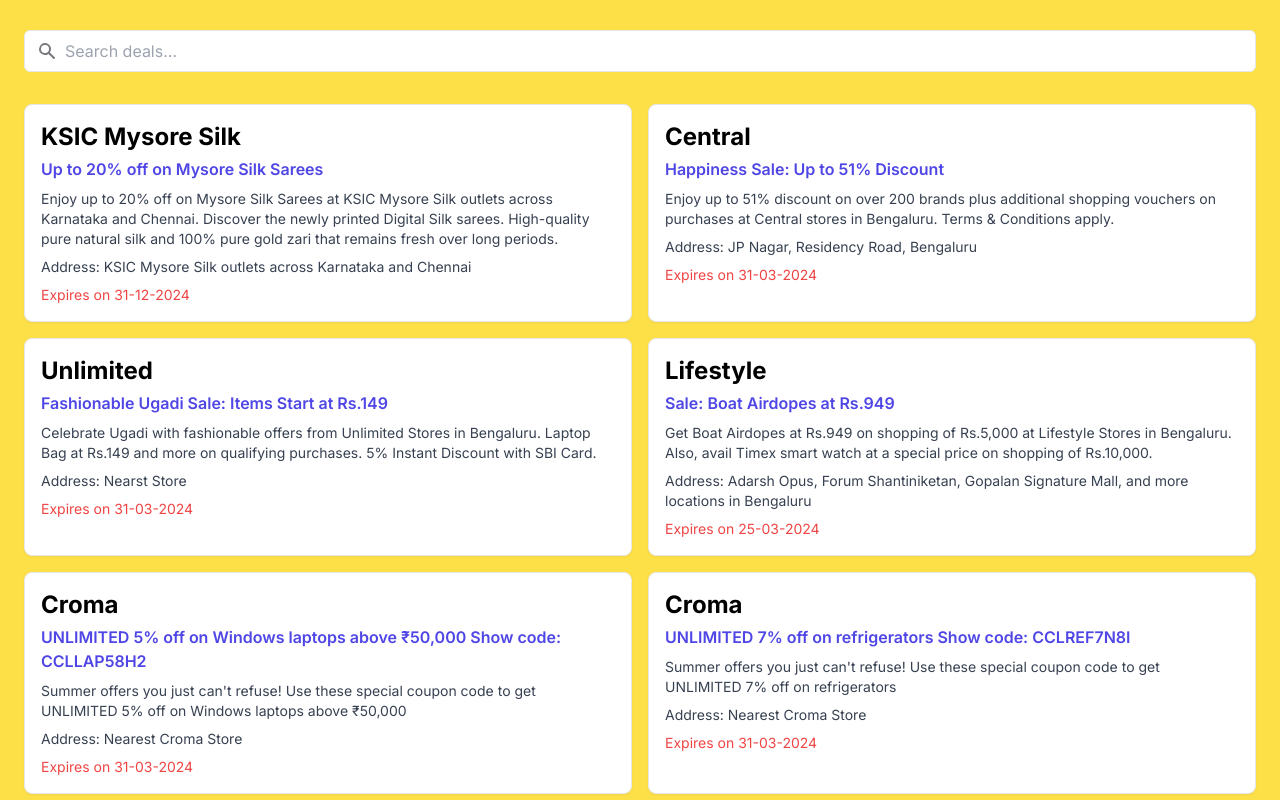
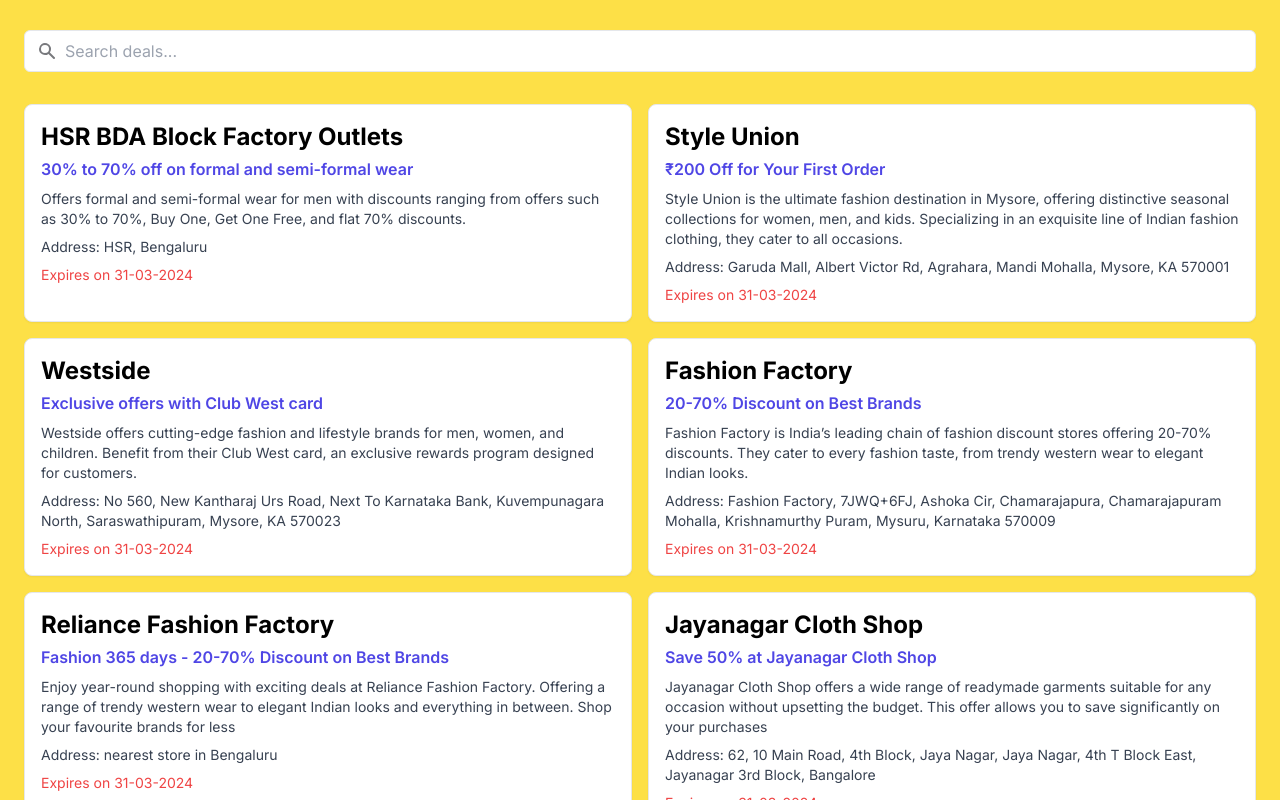
Before and after one commit to basavaraja-v/lokaloffers, a Next.js app: page / in a window 1280 px wide. Shown: the part 360-1160 px from the top of the page. Built offline with nearby package versions, Linux system fonts and the light colour scheme; no server answers.

Commit message:
deals added

```diff
--- a/src/app/page.tsx
+++ b/src/app/page.tsx
@@ -10,6 +10,60 @@
 import 'react-responsive-carousel/lib/styles/carousel.min.css';
 
 const sampleDeals = [
+  {
+    "shopName": "HSR BDA Block Factory Outlets",
+    "headline": "30% to 70% off on formal and semi-formal wear",
+    "description": "Offers formal and semi-formal wear for men with discounts ranging from offers such as 30% to 70%, Buy One, Get One Free, and flat 70% discounts.",
+    "expirationDate": "2024-03-31",
+    "address": "HSR, Bengaluru",
+    "lat": 12.9116,
+    "lon": 77.6389
+  },
+  {
+    "shopName": "Style Union",
+    "headline": "₹200 Off for Your First Order",
+    "description": "Style Union is the ultimate fashion destination in Mysore, offering distinctive seasonal collections for women, men, and kids. Specializing in an exquisite line of Indian fashion clothing, they cater to all occasions.",
+    "expirationDate": "2024-03-31",
+    "address": "Garuda Mall, Albert Victor Rd, Agrahara, Mandi Mohalla, Mysore, KA 570001",
+    "lat": 12.3096,
+    "lon": 76.6553
+  },
+  {
+    "shopName": "Westside",
+    "headline": "Exclusive offers with Club West card",
+    "description": "Westside offers cutting-edge fashion and lifestyle brands for men, women, and children. Benefit from their Club West card, an exclusive rewards program designed for customers.",
+    "expirationDate": "2024-03-31",
+    "address": "No 560, New Kantharaj Urs Road, Next To Karnataka Bank, Kuvempunagara North, Saraswathipuram, Mysore, KA 570023",
+    "lat": 12.3051,
+    "lon": 76.6550
+  },
+  {
+    "shopName": "Fashion Factory",
+    "headline": "20-70% Discount on Best Brands",
+    "description": "Fashion Factory is India’s leading chain of fashion discount stores offering 20-70% discounts. They cater to every fashion taste, from trendy western wear to elegant Indian looks.",
+    "expirationDate": "2024-03-31",
+    "address": "Fashion Factory, 7JWQ+6FJ, Ashoka Cir, Chamarajapura, Chamarajapuram Mohalla, Krishnamurthy Puram, Mysuru, Karnataka 570009",
+    "lat": 12.2958,
+    "lon": 76.6394
+  },
+  {
+    shopName: "Reliance Fashion Factory",
+    "headline": "Fashion 365 days - 20-70% Discount on Best Brands",
+    "description": " Enjoy year-round shopping with exciting deals at Reliance Fashion Factory. Offering a range of trendy western wear to elegant Indian looks and everything in between. Shop your favourite brands for less",
+    "expirationDate": "2024-03-31",
+    "address": "nearest store in Bengaluru",
+    "lat": 12.971599,
+    "lon": 77.594566
+  },
+  {
+    shopName: "Jayanagar Cloth Shop",
+    "headline": "Save 50% at Jayanagar Cloth Shop",
+    "description": "Jayanagar Cloth Shop offers a wide range of readymade garments suitable for any occasion without upsetting the budget. This offer allows you to save significantly on your purchases",
+    "expirationDate": "2024-03-31",
+    "address": "62, 10 Main Road, 4th Block, Jaya Nagar, Jaya Nagar, 4th T Block East, Jayanagar 3rd Block, Bangalore",
+    "lat": 12.971599,
+    "lon": 77.594566
+  },
   {
     shopName: "KSIC Mysore Silk",
     "headline": "Up to 20% off on Mysore Silk Sarees",
```
